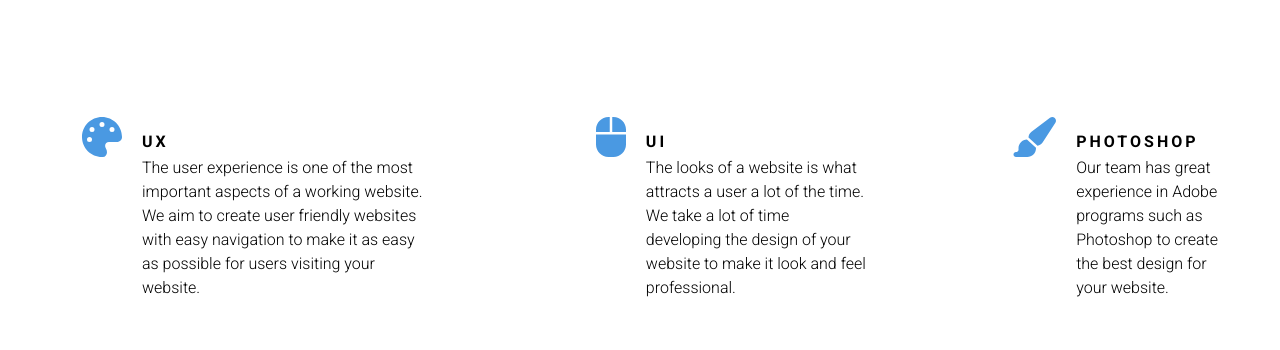
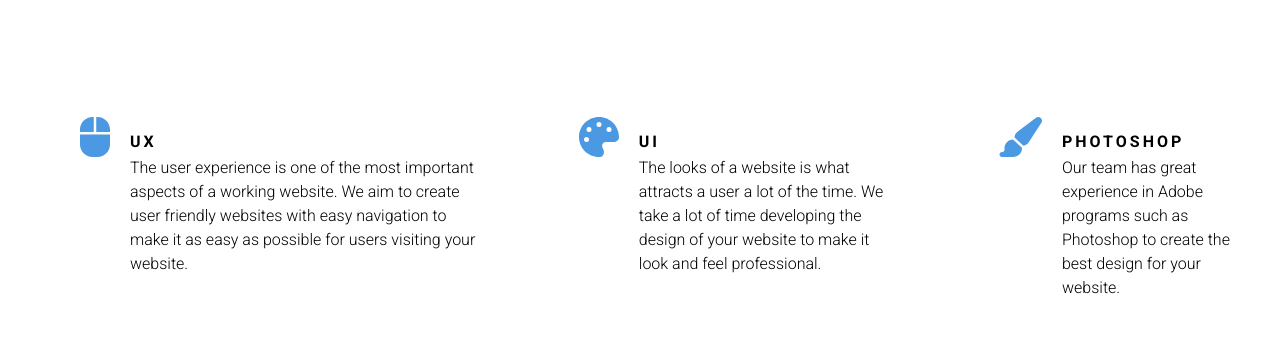
Before and after one commit to nybbe123/agile-project, a React (Create React App) app: page /digitalDesign in a window 1280 px wide. Shown: the part 795-1145 px from the top of the page. Built offline with nearby package versions, Linux system fonts and the light colour scheme.

Commit message:
changed icons

```diff
--- a/src/components/layout/detailPages/backEndPage.js
+++ b/src/components/layout/detailPages/backEndPage.js
@@ -2,6 +2,7 @@ import {
   faDisplay,
   faLayerGroup,
   faPaintBrush,
+  faCode,
 } from "@fortawesome/free-solid-svg-icons";
 import { FontAwesomeIcon } from "@fortawesome/react-fontawesome";
 import serviceImage from "../../../assets/pexels-christina-morillo-1181263.jpg";
@@ -57,10 +58,7 @@ const BackEndPage = () => {
             </div>
           </div>
           <div className={style["firstBox"]}>
-            <FontAwesomeIcon
-              icon={faPaintBrush}
-              className={style["brushIcon"]}
-            />
+            <FontAwesomeIcon icon={faCode} className={style["brushIcon"]} />
             <div className={style["digitalAlign"]}>
               <h1 className={style["backEnd"]}>BCRYPT</h1>
               <p className={style["firstTextAlign"]}>
--- a/src/components/layout/detailPages/designPage.js
+++ b/src/components/layout/detailPages/designPage.js
@@ -33,7 +33,10 @@ const DesignPage = () => {
 
         <div className={style["boxesAlign"]}>
           <div className={style["firstBox"]}>
-            <FontAwesomeIcon icon={faPalette} className={style["layersIcon"]} />
+            <FontAwesomeIcon
+              icon={faComputerMouse}
+              className={style["layersIcon"]}
+            />
             <div className={style["backEndAlign"]}>
               <h1 className={style["backEnd"]}>UX</h1>
 
@@ -46,10 +49,7 @@ const DesignPage = () => {
             </div>
           </div>
           <div className={style["firstBox"]}>
-            <FontAwesomeIcon
-              icon={faComputerMouse}
-              className={style["tvIcon"]}
-            />
+            <FontAwesomeIcon icon={faPalette} className={style["tvIcon"]} />
             <div className={style["frontAlign"]}>
               <h1 className={style["backEnd"]}>UI</h1>
               <p className={style["firstTextAlign"]}>
--- a/src/components/layout/detailPages/frontEnd.module.css
+++ b/src/components/layout/detailPages/frontEnd.module.css
@@ -1,5 +1,3 @@
-
-
 .section1 {
   height: 630px;
 }
@@ -9,7 +7,7 @@
   background-position: center;
   height: 650px;
 }
-.navAlign{
+.navAlign {
   display: flex;
   flex-direction: row;
   margin-left: 5rem;
@@ -18,23 +16,23 @@
   font-family: "Montserrat", sans-serif;
   letter-spacing: 2px;
 }
-.home{
+.home {
   color: grey;
 }
-.middle{
+.middle {
   color: white;
 }
-.frontEnd{
+.frontEnd {
   color: white;
 }
 
-.home:hover{
+.home:hover {
   transform: scale(1.1);
   z-index: 1;
   transition: 0.5s;
 }
 
-.h1{
+.h1 {
   color: white;
   font-family: "Montserrat", sans-serif;
   font-size: 64px;
@@ -43,9 +41,8 @@
   top: 200px;
   margin-left: 5rem;
   margin-top: 4rem;
-
 }
-.h2{
+.h2 {
   color: white;
   font-family: "Montserrat", sans-serif;
   font-size: 32px;
@@ -56,18 +53,18 @@
   margin-top: 4rem;
 }
 
-.section2{
+.section2 {
   height: 580px;
 }
 
-.headAlign{
+.headAlign {
   display: flex;
   flex-direction: column;
   padding-top: 100px;
   margin-left: 5rem;
 }
 
-.head1{
+.head1 {
   text-transform: uppercase;
   font-family: "Montserrat", sans-serif;
   letter-spacing: 2.5px;
@@ -75,7 +72,7 @@
   margin-bottom: 5px;
   font-weight: 100;
 }
-.head2{
+.head2 {
   text-transform: uppercase;
   font-family: "Montserrat", sans-serif;
   font-weight: bold;
@@ -100,7 +97,9 @@
   display: flex;
   flex-direction: row;
   margin-top: 110px;
-    padding-left: 50px;
+  /* padding-left: 50px; */
+  margin-left: 3rem;
+  margin-right: 3rem;
 }
 
 .backEnd {
@@ -111,7 +110,7 @@
 
 .firstTextAlign {
   font-size: 16px;
-    width: 70%;
+  /* width: 70%; */
   line-height: 150%;
   font-family: "Roboto";
   font-weight: lighter;
@@ -168,13 +167,13 @@
   height: 1200px;
 }
 
-  .head2Align{
+.head2Align {
   display: flex;
   flex-direction: column;
   text-align: center;
 }
 
-.comp1{
+.comp1 {
   display: flex;
   flex-direction: row;
   margin-left: 5rem;
@@ -191,7 +190,7 @@
   top: 0;
   left: 0;
 }
-.comp1TextAlign{
+.comp1TextAlign {
   display: flex;
   flex-direction: column;
   margin-top: 140px;
@@ -223,6 +222,4 @@
     flex-direction: column;
     margin-left: 0;
   }
-
-
 }
--- a/src/components/layout/detailPages/frontEndPage.js
+++ b/src/components/layout/detailPages/frontEndPage.js
@@ -2,6 +2,8 @@ import {
   faDisplay,
   faLayerGroup,
   faPaintBrush,
+  faCode,
+  faLaptopCode,
 } from "@fortawesome/free-solid-svg-icons";
 import { FontAwesomeIcon } from "@fortawesome/react-fontawesome";
 import serviceImage from "../../../assets/pexels-christina-morillo-1181263.jpg";
@@ -32,10 +34,7 @@ const FrontEndPage = () => {
 
         <div className={style["boxesAlign"]}>
           <div className={style["firstBox"]}>
-            <FontAwesomeIcon
-              icon={faLayerGroup}
-              className={style["layersIcon"]}
-            />
+            <FontAwesomeIcon icon={faCode} className={style["layersIcon"]} />
             <div className={style["backEndAlign"]}>
               <h1 className={style["backEnd"]}>HTML</h1>
 
@@ -59,7 +58,7 @@ const FrontEndPage = () => {
           </div>
           <div className={style["firstBox"]}>
             <FontAwesomeIcon
-              icon={faPaintBrush}
+              icon={faLaptopCode}
               className={style["brushIcon"]}
             />
             <div className={style["digitalAlign"]}>
--- a/src/components/layout/services/services.js
+++ b/src/components/layout/services/services.js
@@ -62,7 +62,7 @@ const Services = () => {
                   navigate("/backEnd");
                 }}
               >
-                <span className={style["learn"]}>learn more</span>
+                <span className={style["learn"]}>LEARN MORE</span>
                 <FontAwesomeIcon
                   icon={faArrowRight}
                   className={style["icon"]}
@@ -88,7 +88,7 @@ const Services = () => {
                   navigate("/frontEnd");
                 }}
               >
-                <span className={style["learn"]}>learn more</span>
+                <span className={style["learn"]}>LEARN MORE</span>
                 <FontAwesomeIcon
                   icon={faArrowRight}
                   className={style["icon"]}
@@ -114,7 +114,7 @@ const Services = () => {
                   navigate("/digitalDesign");
                 }}
               >
-                <span className={style["learn"]}>learn more</span>
+                <span className={style["learn"]}>LEARN MORE</span>
                 <FontAwesomeIcon
                   icon={faArrowRight}
                   className={style["icon"]}
```
Lines whose indentation alone changed are shown as unchanged.
